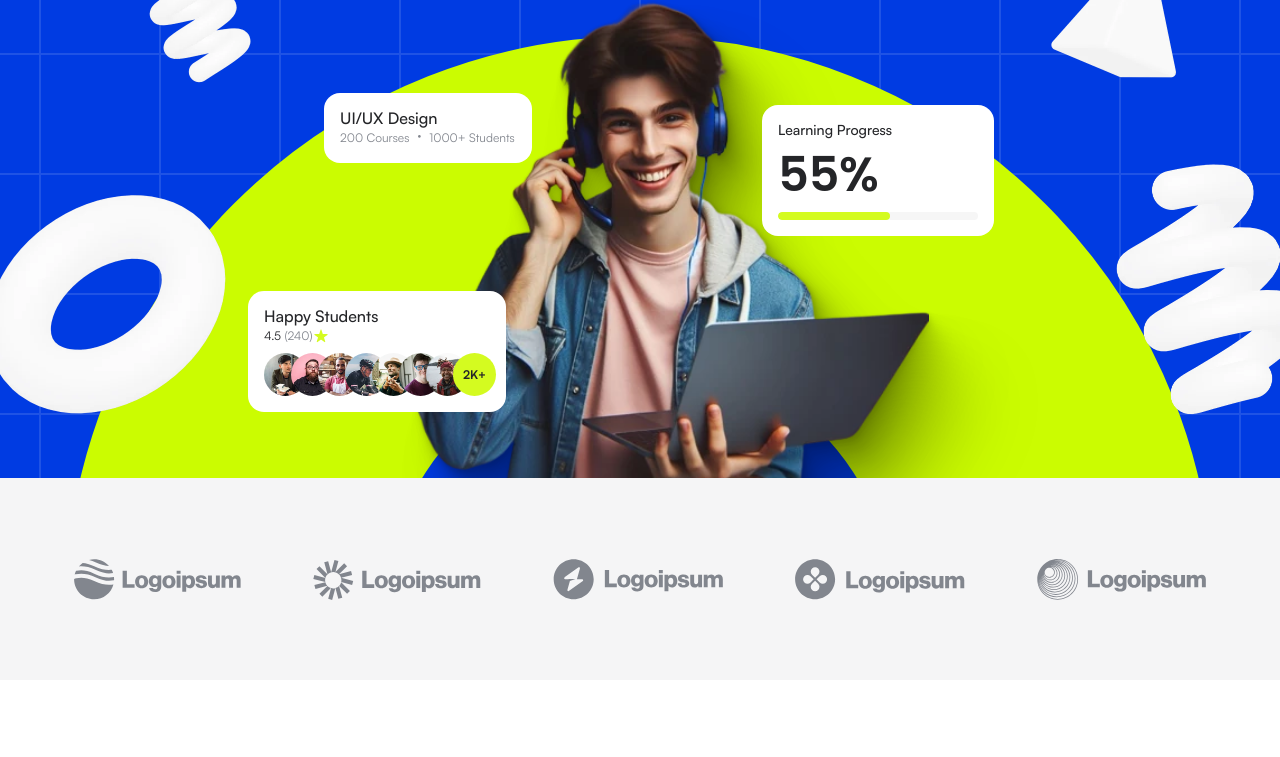
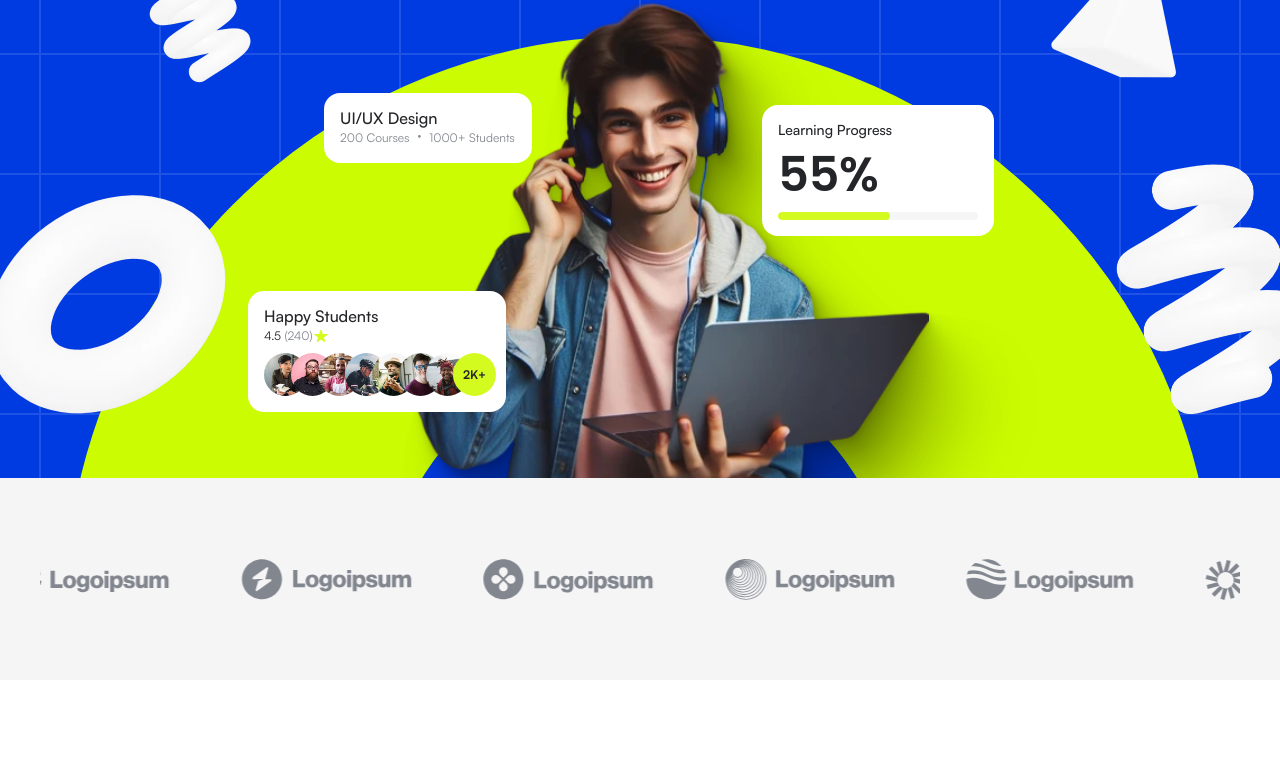
Before and after one commit to emonOPL/ByteSpace, a React (Vite) app: page / in a window 1280 px wide. Shown: the part 546-1303 px from the top of the page. Built offline with nearby package versions, Linux system fonts and the light colour scheme.

Commit message:
Added marque to  the partner section

```diff
--- a/src/components/layout/Header.jsx
+++ b/src/components/layout/Header.jsx
@@ -17,6 +17,10 @@ import { cn } from '@/lib/cn'
 import { focusRing } from '@/lib/focus'
 
 const linkClass = cn('block text-shuttle-gray-50', focusRing)
+const navLinkClass = cn(
+  linkClass,
+  'transition-[line-height] duration-300 ease-out motion-reduce:transition-none',
+)
 
 export default function Header({ className }) {
   const scrolled = useScrolled(8)
@@ -64,7 +68,7 @@ export default function Header({ className }) {
                   to={item.to}
                   end={item.to === homeLink.to}
                   className={({ isActive }) =>
-                    cn(linkClass, isActive ? 'text-label-m' : 'text-body-m')
+                    cn(navLinkClass, isActive ? 'text-label-m' : 'text-body-m')
                   }
                 >
                   {item.label}
@@ -120,7 +124,7 @@ export default function Header({ className }) {
                       onClick={close}
                       className={({ isActive }) =>
                         cn(
-                          linkClass,
+                          navLinkClass,
                           'py-3',
                           isActive ? 'text-label-l' : 'text-body-l',
                         )
--- a/src/index.css
+++ b/src/index.css
@@ -31,6 +31,14 @@
   --color-media: #443131;
 
   --shadow-float: 0 0.5rem 1.5rem rgb(4 8 25 / 0.16);
+
+  --animate-marquee: marquee 30s linear infinite;
+
+  @keyframes marquee {
+    to {
+      transform: translateX(-50%);
+    }
+  }
 
   --tracking-heading: -0.01em;
   --leading-heading: 1.2;
--- a/src/sections/home/HeroSection.jsx
+++ b/src/sections/home/HeroSection.jsx
@@ -51,7 +51,7 @@ export default function HeroSection() {
         <form
           role="search"
           onSubmit={handleSubmit}
-          className="mt-15 flex w-full max-w-145.25 flex-col gap-3 min-[23.4375rem]:flex-row min-[23.4375rem]:items-start sm:gap-4"
+          className="mt-15 flex w-full max-w-145.25 flex-col gap-3 min-[23.4375rem]:flex-row min-[23.4375rem]:items-center sm:gap-4"
         >
           <SearchField
             id="hero-search"
--- a/src/sections/home/PartnersSection.jsx
+++ b/src/sections/home/PartnersSection.jsx
@@ -1,17 +1,29 @@
 import Container from '@/components/ui/Container'
 import { partners } from '@/data/home'
+import { cn } from '@/lib/cn'
 
 export default function PartnersSection() {
   return (
     <section aria-label={partners.label} className="bg-shuttle-gray-50 py-20">
-      <Container>
-        <ul className="flex min-h-10.5 flex-wrap items-end justify-center gap-x-18 gap-y-8">
-          {partners.logos.map((logo) => (
-            <li key={logo.src}>
-              <img src={logo.src} alt={logo.name} />
-            </li>
+      <Container className="overflow-hidden">
+        <div className="flex w-max animate-marquee motion-reduce:w-full motion-reduce:animate-none">
+          {[0, 1].map((copy) => (
+            <ul
+              key={copy}
+              aria-hidden={copy > 0 || undefined}
+              className={cn(
+                'flex min-h-10.5 shrink-0 items-end gap-x-18 pr-18 motion-reduce:w-full motion-reduce:flex-wrap motion-reduce:justify-center motion-reduce:gap-y-8 motion-reduce:pr-0',
+                copy > 0 && 'motion-reduce:hidden',
+              )}
+            >
+              {partners.logos.map((logo) => (
+                <li key={logo.src} className="shrink-0">
+                  <img src={logo.src} alt={copy > 0 ? '' : logo.name} />
+                </li>
+              ))}
+            </ul>
           ))}
-        </ul>
+        </div>
       </Container>
     </section>
   )
```
